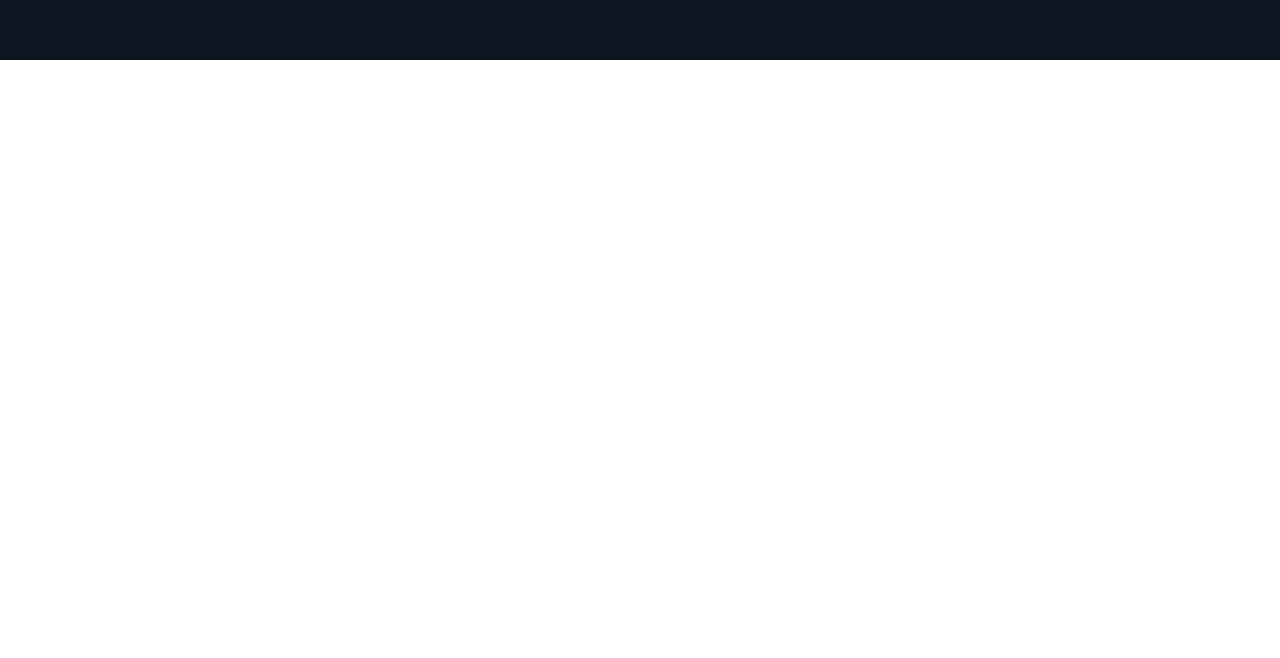
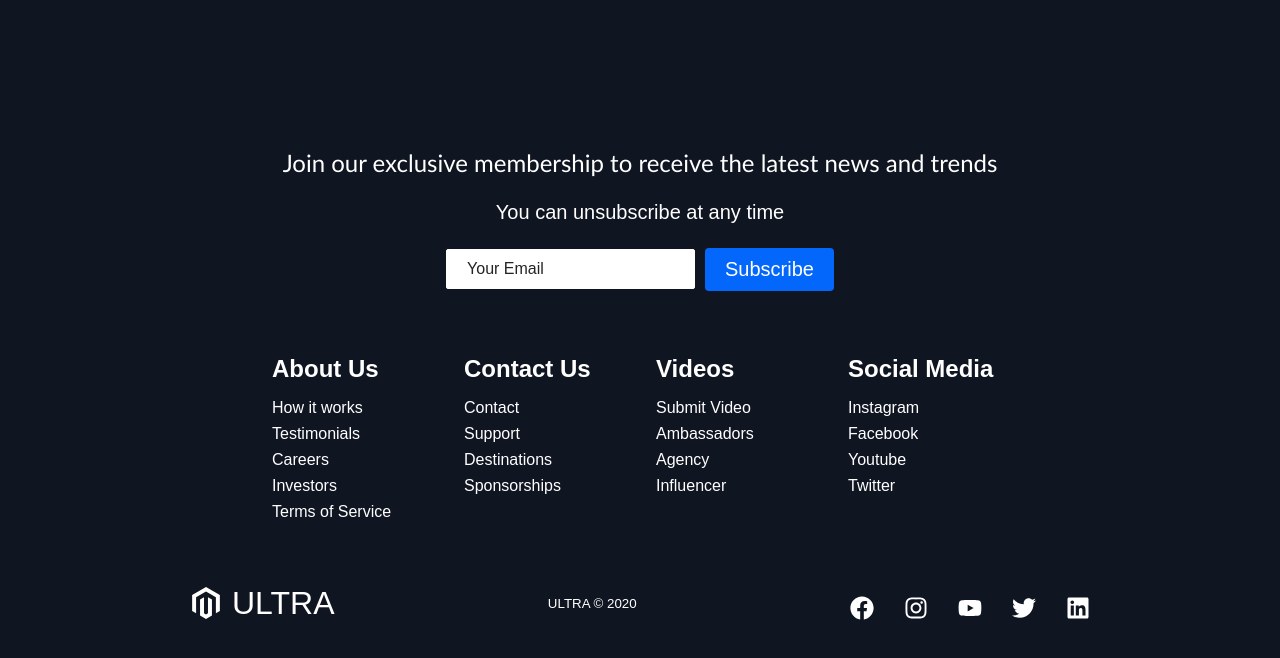
Before and after one commit to tsukhu/next-styled-components, a Next.js app: page / in a window 1280 px wide. Shown: the part 3025-3683 px from the top of the page. Before the commit the page ends 3085 px from the top, so only its background shows below. Built offline with nearby package versions, Linux system fonts and the light colour scheme.

Commit message:
Added Footer

```diff
--- /dev/null
+++ b/components/Footer/Footer.elements.js
@@ -0,0 +1,157 @@
+import styled from "styled-components";
+import { FaMagento } from "react-icons/fa";
+import Link from "../Link/Link";
+export const FooterContainer = styled.div`
+  background-color: #101522;
+  padding: 4rem 0 2rem 0;
+  display: flex;
+  flex-direction: column;
+  justify-content: center;
+  align-items: center;
+`;
+
+export const FooterSubscription = styled.section`
+  display: flex;
+  flex-direction: column;
+  justify-content: center;
+  align-items: center;
+  text-align: center;
+  margin-bottom: 24px;
+  padding: 24px;
+  color: #fff;
+`;
+
+export const FooterSubHeading = styled.p`
+  font-family: "Trebuchet MS", "Lucida Sans Unicode", "Lucida Grande",
+    "Lucida Sans", Arial, sans-serif;
+  margin-bottom: 24px;
+  font-size: 24px;
+`;
+
+export const FooterSubText = styled.p`
+  margin-bottom: 24px;
+  font-size: 20px;
+`;
+
+export const Form = styled.form`
+  display: flex;
+  justify-content: center;
+  align-items: center;
+  @media screen and (max-width: 820px) {
+    flex-direction: column;
+    width: 80%;
+  }
+`;
+
+export const FormInput = styled.input`
+  padding: 10px 20px;
+  border-radius: 2px;
+  margin-right: 10px;
+  outline: none;
+  border: none;
+  font-size: 16px;
+  border: 1px solid #fff;
+  &::placeholder {
+    color: #242424;
+  }
+  @media screen and (max-width: 820px) {
+    width: 100%;
+    margin: 0 0 16px 0;
+  }
+`;
+
+export const FooterLinksContainer = styled.div`
+  width: 100%;
+  max-width: 1000px;
+  display: flex;
+  justify-content: center;
+  @media screen and (max-width: 820px) {
+    padding-top: 32px;
+  }
+`;
+
+export const FooterLinksWrapper = styled.div`
+  display: flex;
+  @media screen and (max-width: 820px) {
+    flex-direction: column;
+  }
+`;
+
+export const FooterLinkItems = styled.div`
+  display: flex;
+  flex-direction: column;
+  align-items: flex-start;
+  margin: 16px;
+  text-align: left;
+  width: 160px;
+  box-sizing: border-box;
+  color: #fff;
+  @media screen and (max-width: 420px) {
+    margin: 0;
+    padding: 10px;
+    width: 100%;
+  }
+`;
+
+export const FooterLinkTitle = styled.h2`
+  margin-bottom: 16px;
+`;
+
+export const FooterLink = styled(Link)`
+  color: #fff;
+  text-decoration: none;
+  margin-bottom: 0.5rem;
+  &:hover {
+    color: #0467fb;
+    transition: 0.3s ease-out;
+  }
+`;
+
+export const SocialMedia = styled.section`
+  max-width: 1000px;
+  width: 100%;
+`;
+
+export const SocialMediaWrap = styled.div`
+  display: flex;
+  justify-content: space-between;
+  align-items: center;
+  width: 90%;
+  max-width: 1000px;
+  margin: 40px auto 0 auto;
+  @media screen and (max-width: 820px) {
+    flex-direction: column;
+  }
+`;
+
+export const SocialLogo = styled(Link)`
+  color: #fff;
+  justify-self: start;
+  cursor: pointer;
+  text-decoration: none;
+  font-size: 2rem;
+  display: flex;
+  align-items: center;
+  margin-bottom: 16px;
+`;
+
+export const SocialIcon = styled(FaMagento)`
+  margin-right: 10px;
+`;
+
+export const WebsiteRights = styled.small`
+  color: #fff;
+  margin-bottom: 16px;
+`;
+
+export const SocialIcons = styled.div`
+  display: flex;
+  justify-content: space-between;
+  align-items: center;
+  width: 240px;
+`;
+
+export const SocialIconLink = styled.a`
+  color: #fff;
+  font-size: 24px;
+`;
--- /dev/null
+++ b/components/Footer/Footer.js
@@ -0,0 +1,116 @@
+import * as React from "react";
+import { Button } from "../../globalStyles";
+import {
+  FaFacebook,
+  FaInstagram,
+  FaYoutube,
+  FaTwitter,
+  FaLinkedin
+} from "react-icons/fa";
+import {
+  FooterContainer,
+  FooterSubscription,
+  FooterSubHeading,
+  FooterSubText,
+  Form,
+  FormInput,
+  FooterLink,
+  FooterLinkItems,
+  FooterLinksContainer,
+  FooterLinksWrapper,
+  FooterLinkTitle,
+  SocialMedia,
+  SocialMediaWrap,
+  SocialLogo,
+  SocialIcon,
+  WebsiteRights,
+  SocialIcons,
+  SocialIconLink
+} from "./Footer.elements";
+
+const Footer = () => {
+  return (
+    <FooterContainer>
+      <FooterSubscription>
+        <FooterSubHeading>
+          Join our exclusive membership to receive the latest news and trends
+        </FooterSubHeading>
+        <FooterSubText>You can unsubscribe at any time</FooterSubText>
+        <Form>
+          <FormInput name="email" type="email" placeholder="Your Email" />
+          <Button fontBig>Subscribe</Button>
+        </Form>
+      </FooterSubscription>
+      <FooterLinksContainer>
+        <FooterLinksWrapper>
+          <FooterLinkItems>
+            <FooterLinkTitle>About Us</FooterLinkTitle>
+            <FooterLink to="/sign-up">How it works</FooterLink>
+            <FooterLink to="/">Testimonials</FooterLink>
+            <FooterLink to="/">Careers</FooterLink>
+            <FooterLink to="/">Investors</FooterLink>
+            <FooterLink to="/">Terms of Service</FooterLink>
+          </FooterLinkItems>
+          <FooterLinkItems>
+            <FooterLinkTitle>Contact Us</FooterLinkTitle>
+            <FooterLink to="/">Contact</FooterLink>
+            <FooterLink to="/">Support</FooterLink>
+            <FooterLink to="/">Destinations</FooterLink>
+            <FooterLink to="/">Sponsorships</FooterLink>
+          </FooterLinkItems>
+        </FooterLinksWrapper>
+        <FooterLinksWrapper>
+          <FooterLinkItems>
+            <FooterLinkTitle>Videos</FooterLinkTitle>
+            <FooterLink to="/">Submit Video</FooterLink>
+            <FooterLink to="/">Ambassadors</FooterLink>
+            <FooterLink to="/">Agency</FooterLink>
+            <FooterLink to="/">Influencer</FooterLink>
+          </FooterLinkItems>
+          <FooterLinkItems>
+            <FooterLinkTitle>Social Media</FooterLinkTitle>
+            <FooterLink to="/">Instagram</FooterLink>
+            <FooterLink to="/">Facebook</FooterLink>
+            <FooterLink to="/">Youtube</FooterLink>
+            <FooterLink to="/">Twitter</FooterLink>
+          </FooterLinkItems>
+        </FooterLinksWrapper>
+      </FooterLinksContainer>
+      <SocialMedia>
+        <SocialMediaWrap>
+          <SocialLogo to="/">
+            <SocialIcon />
+            ULTRA
+          </SocialLogo>
+          <WebsiteRights>ULTRA © 2020</WebsiteRights>
+          <SocialIcons>
+            <SocialIconLink href="/" target="_blank" aria-label="Facebook">
+              <FaFacebook />
+            </SocialIconLink>
+            <SocialIconLink href="/" target="_blank" aria-label="Instagram">
+              <FaInstagram />
+            </SocialIconLink>
+            <SocialIconLink
+              href={
+                "//www.youtube.com/channel/UCsKsymTY_4BYR-wytLjex7A?view_as=subscriber"
+              }
+              rel="noopener noreferrer"
+              target="_blank"
+              aria-label="Youtube"
+            >
+              <FaYoutube />
+            </SocialIconLink>
+            <SocialIconLink href="/" target="_blank" aria-label="Twitter">
+              <FaTwitter />
+            </SocialIconLink>
+            <SocialIconLink href="/" target="_blank" aria-label="LinkedIn">
+              <FaLinkedin />
+            </SocialIconLink>
+          </SocialIcons>
+        </SocialMediaWrap>
+      </SocialMedia>
+    </FooterContainer>
+  );
+};
+
+export default Footer;
--- a/components/Layout/Layout.js
+++ b/components/Layout/Layout.js
@@ -1,11 +1,12 @@
 import React from "react";
-import { Navbar } from "../index";
+import { Navbar, Footer } from "../index";
 
 const Layout = ({ children }) => {
   return (
     <>
       <Navbar />
       <main>{children}</main>
+      <Footer />
     </>
   );
 };
--- a/components/index.js
+++ b/components/index.js
@@ -1,4 +1,5 @@
 export { default as Navbar } from "./Navbar/Navbar";
 export { default as Layout } from "./Layout/Layout";
 export { default as Link } from "./Link/Link";
+export { default as Footer } from "./Footer/Footer";
 export { default as InfoSection } from "./InfoSection/InfoSection";
```
Also changed, not shown: 1 other file (tests, documents, lock files or other folders).
